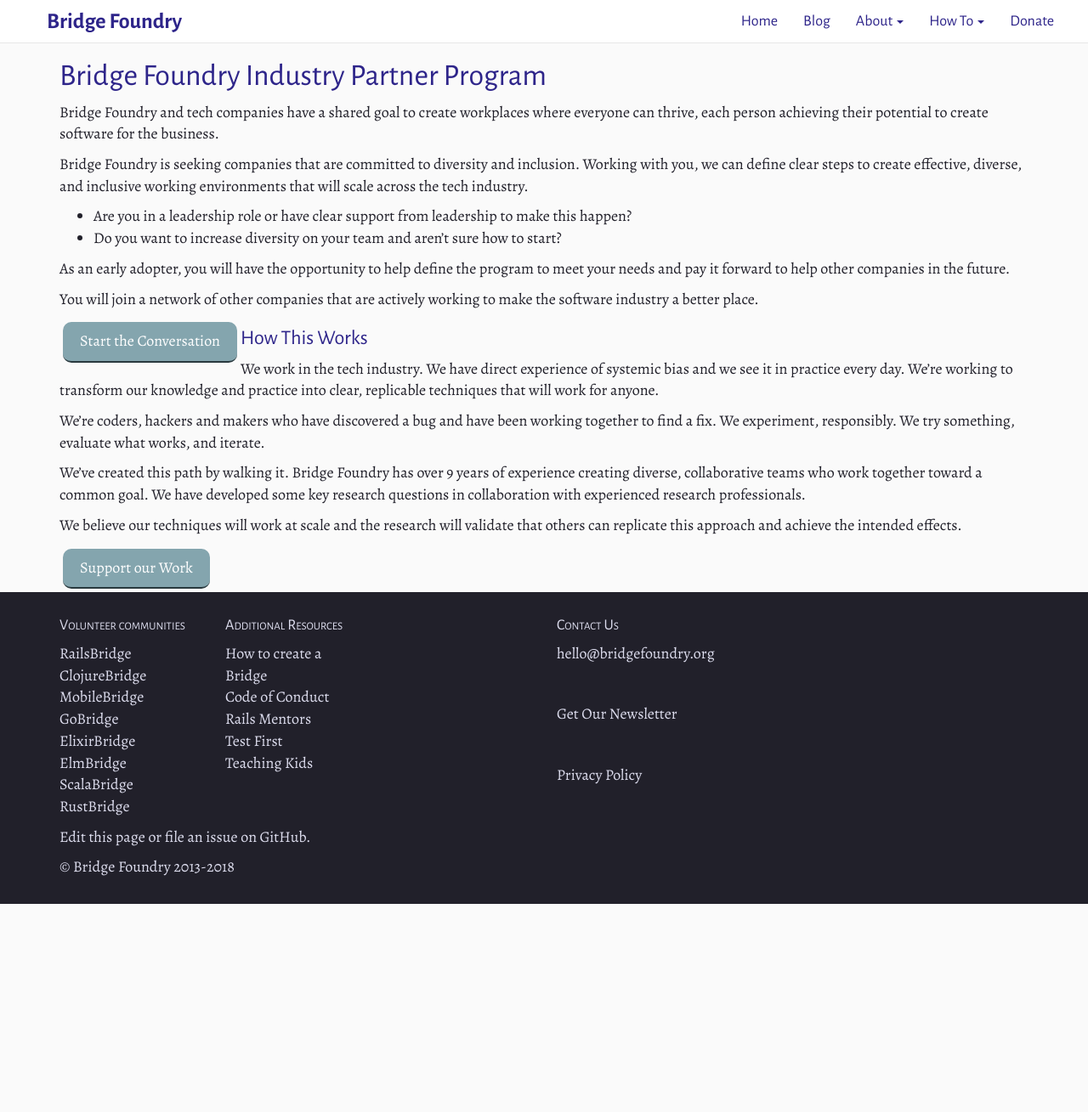
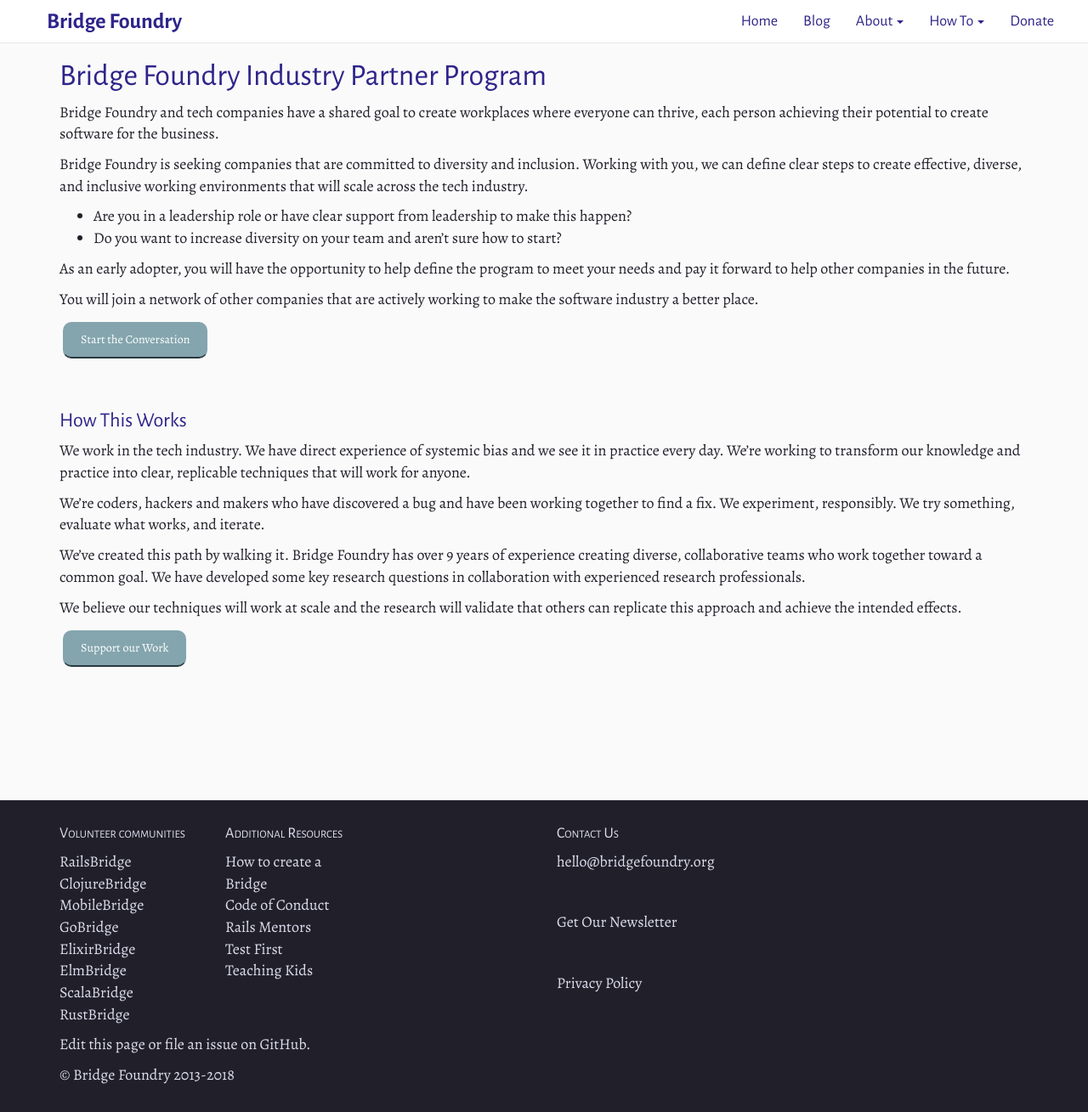
Before and after one commit to Satsaimistoowqp/bridgefoundry.github.io, a Jekyll site: the page built from partner/index.md, in a window 1280 px wide and 1309 px high. Shown: the whole window at 85% size. Built offline with Jekyll 4.4.1, drawn with Linux system fonts in a browser that asks for light colours.

Commit message:
improve layout on partner page

```diff
--- a/partner/index.md
+++ b/partner/index.md
@@ -14,7 +14,13 @@
 
 You will join a network of other companies that are actively working to make the software industry a better place.
 
-<a href="signup.md" class="newsletter-btn">Start the Conversation</a>
+<p>
+<div>
+<a href="signup" class="btn">Start the Conversation</a>
+</div>
+</p>
+
+<p>&nbsp;</p>
 
 ## How This Works
 
@@ -34,4 +40,9 @@
 We believe our techniques will work at scale and the research will validate
 that others can replicate this approach and achieve the intended effects.
 
-<a href="/sponsor" class="newsletter-btn">Support our Work</a>
+<a href="/sponsor" class="btn">Support our Work</a>
+
+<p>&nbsp;</p>
+<p>&nbsp;</p>
+<p>&nbsp;</p>
+<p>&nbsp;</p>
--- a/site.scss
+++ b/site.scss
@@ -209,6 +209,19 @@
 .newsletter-area {
   height: 60px;
 }
+
+.btn {
+  margin: 4px;
+  color: #fff;
+  background-color: $neutral;
+  border-bottom:2px solid darken($neutral, 40%);
+  padding: 10px;
+  padding-left: 20px;
+  padding-right: 20px;
+  border-radius: 10px;
+  text-decoration:none;
+}
+
 .newsletter-btn {
   margin: 4px;
   color: #fff;
```
